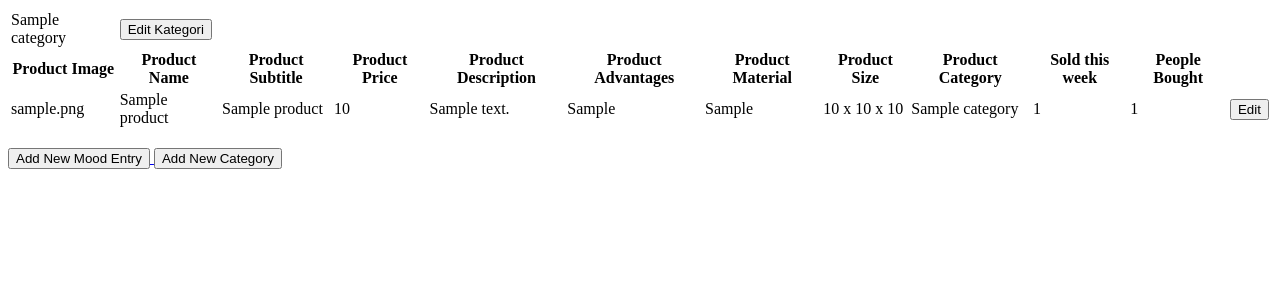
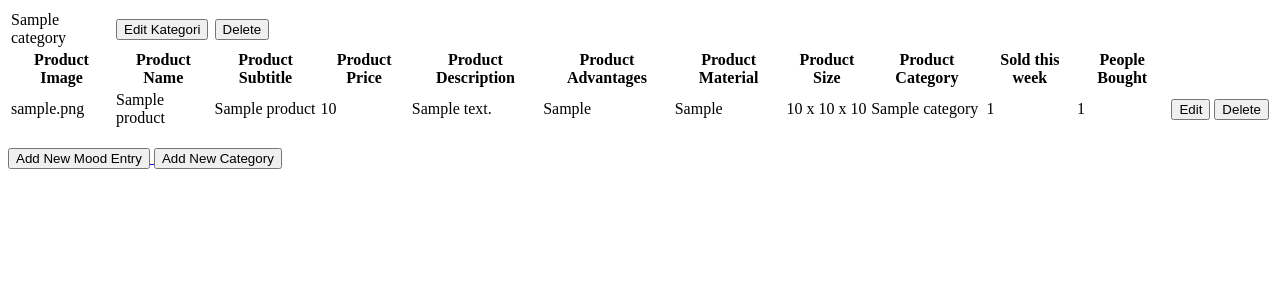
Before and after one commit to A04-2024/furnico, a Django app: page /dev in a window 1280 px wide. Shown: the top 300 px of the page. Run offline with Django 4.2, Linux system fonts and the light colour scheme; tables that the repository leaves empty hold one stand-in row (values such as "Sample post").

Commit message:
add delete products and categories implementation

```diff
--- a/show_products/templates/main.html
+++ b/show_products/templates/main.html
@@ -15,6 +15,13 @@
             <a href="{% url 'show_products:edit_category' category.pk %}">
                 <button>
                     Edit Kategori
+                </button>
+            </a>
+        </td>
+        <td>
+            <a href="{% url 'show_products:delete_category' category.pk %}">
+                <button>
+                    Delete
                 </button>
             </a>
         </td>
@@ -62,6 +69,13 @@
                         </button>
                     </a>
                 </td>
+                <td>
+                    <a href="{% url 'show_products:delete_product' product_entry.pk %}">
+                        <button>
+                            Delete
+                        </button>
+                    </a>
+                </td>
             </tr>
             {% endif %}
         {% endfor %}
--- a/show_products/urls.py
+++ b/show_products/urls.py
@@ -10,6 +10,8 @@ urlpatterns = [
     path('create_category', create_category, name='create_category'),
     path('edit_product/<str:id>', edit_product, name='edit_product'),
     path('edit_category/<str:id>', edit_category, name='edit_category'),
+    path('delete_product/<str:id>', delete_product, name='delete_product'),
+    path('delete_category/<str:id>', delete_category, name='delete_category'),
 
     path('xml/', show_xml, name='show_xml'),
     path('json/', show_json, name='show_json'),
--- a/show_products/views.py
+++ b/show_products/views.py
@@ -101,3 +101,19 @@ def edit_category(request, id):
 
     context = {'form': form}
     return render(request, "edit_category.html", context)
+
+def delete_product(request, id):
+    # Get product berdasarkan id
+    product = Product.objects.get(pk = id)
+    # Hapus product
+    product.delete()
+    # Kembali ke halaman awal
+    return HttpResponseRedirect(reverse('show_products:show_main'))
+
+def delete_category(request, id):
+    # Get category berdasarkan id
+    category = Categories.objects.get(pk = id)
+    # Hapus category
+    category.delete()
+    # Kembali ke halaman awal
+    return HttpResponseRedirect(reverse('show_products:show_main'))
```
